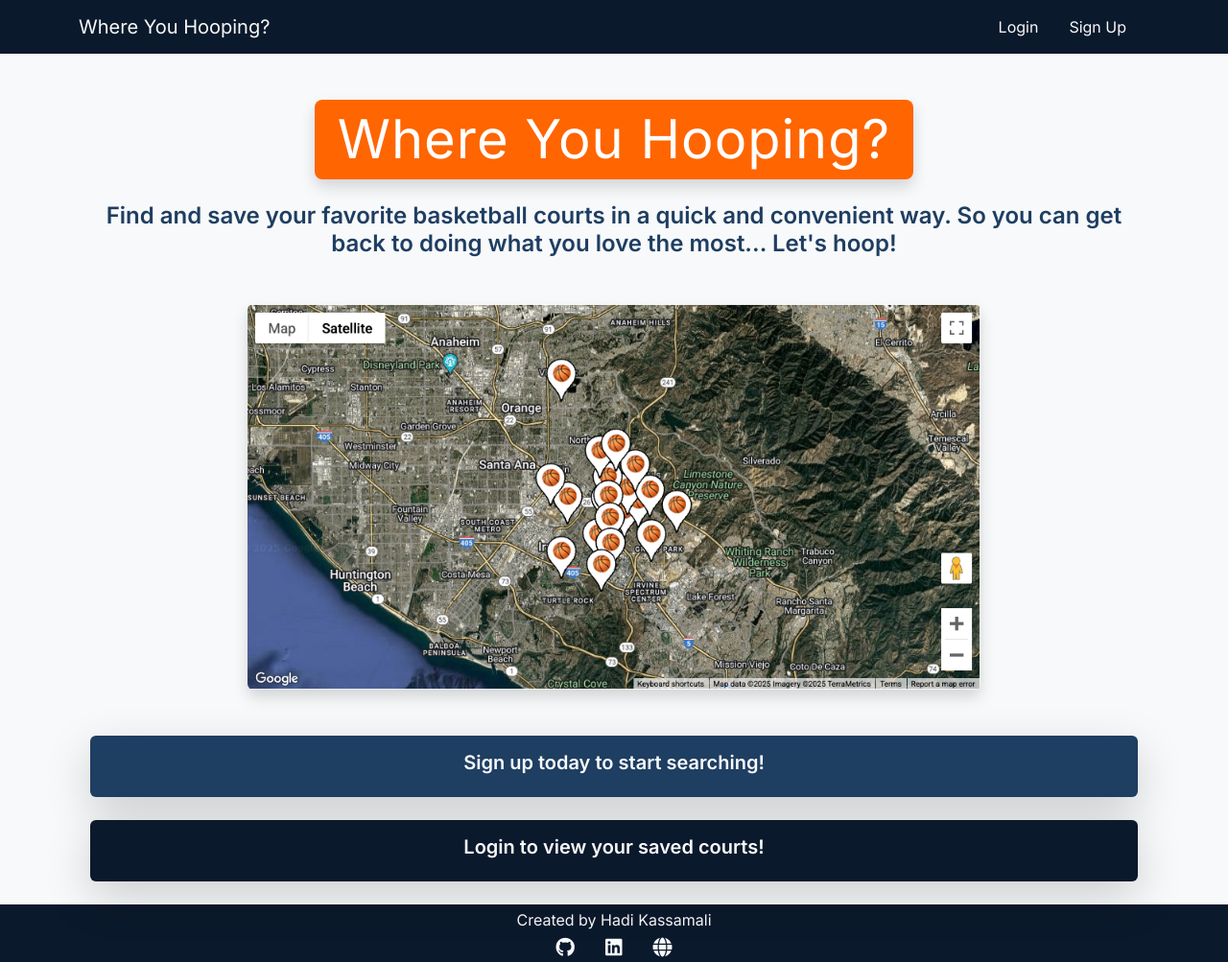
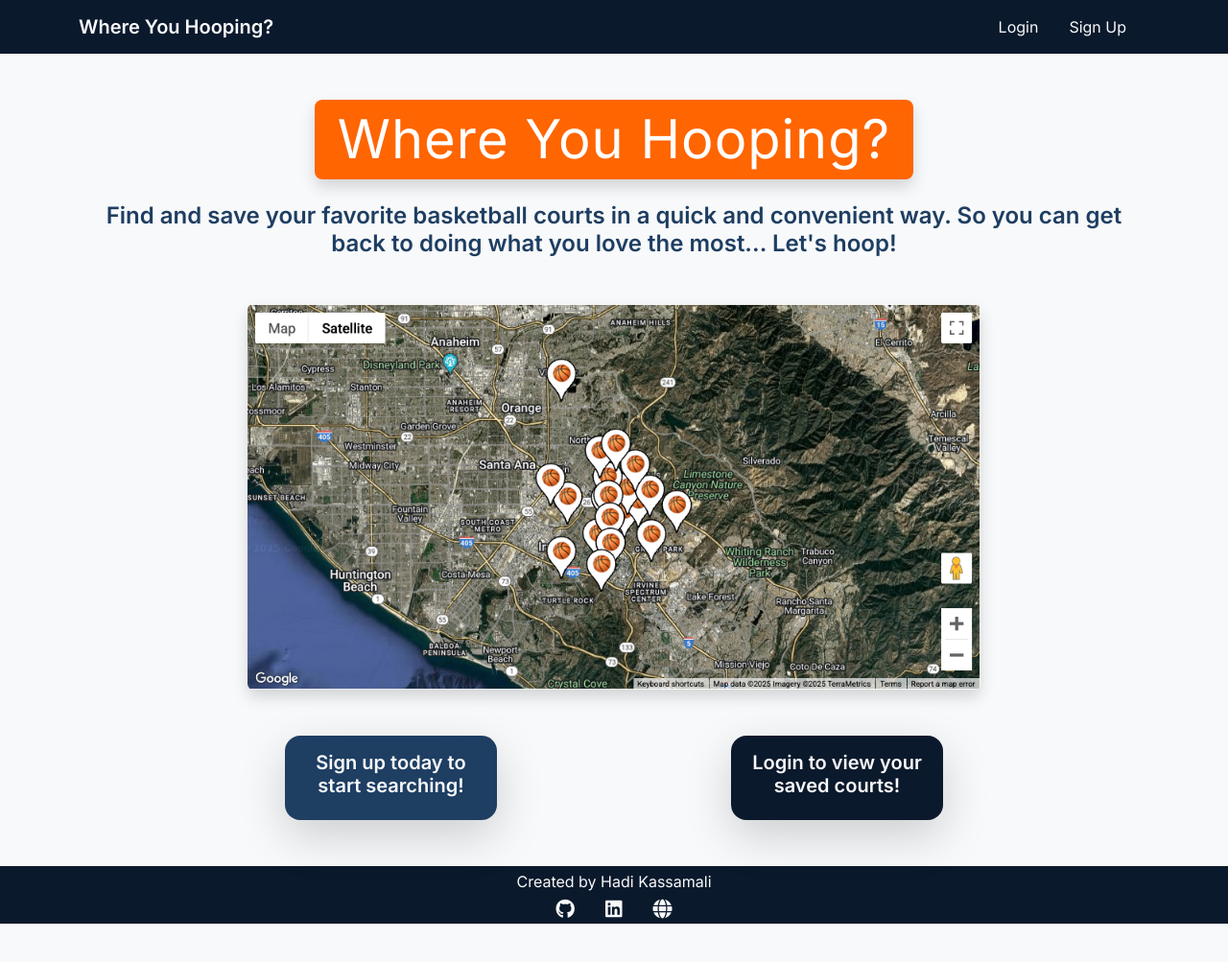
Before and after one commit to hdkassamali/The-Court-Connect, a Flask app: page / in a window 1280 px wide. Shown: the whole page at 96% size. After the commit the page ends 963 px from the top, so only its background shows below. Run offline with Flask 3, Linux system fonts and the light colour scheme.

Commit message:
Added custom classes to base.html for navbar title and links. Added custom classes to homepage.html for cards. Styled the cards for homepage and styled the navbar in main.css

```diff
--- a/static/css/main.css
+++ b/static/css/main.css
@@ -1,26 +1,38 @@
 body {
-    font-family: 'Inter', sans-serif;
+  font-family: "Inter", sans-serif;
 }
 
 .map_image {
-    width: 70%;
-    height: 70%;
+  width: 70%;
+  height: 70%;
 }
 
 a:hover {
-    color: #FF6500;
-    text-decoration: none;
+  color: #ff6500;
+  text-decoration: none;
+}
+
+.navbar_title {
+  font-weight: bold;
+  transition: transform 0.3s ease, color 0.3s ease;
+}
+
+.navbar_title:hover,
+.navbar_link:hover {
+  transform: scale(1.05);
+}
+
+.navbar_link {
+  transition: color 0.2s ease, transform 0.2s ease;
 }
 
 .homepage_link {
-    text-decoration: none;
+  text-decoration: none;
 }
 
 .homepage_link:hover {
-    text-decoration: underline;
-
+  text-decoration: underline;
 }
-
 
 h1 {
   text-align: center;
@@ -28,3 +40,8 @@ h1 {
   font-weight: bold;
   letter-spacing: 1px;
 }
+
+.homepage_card {
+  max-width: 50%;
+  margin: auto;
+}
--- a/templates/base.html
+++ b/templates/base.html
@@ -42,11 +42,11 @@
   <body class="bg-light text-custom-primary">
     <nav class="navbar navbar-expand-lg navbar-light bg-custom-accent">
       <div class="container">
-        {% if session["username"] %}
+        {# {% if session["username"] %}
         <a class="navbar-brand text-light">Where You Hooping?</a>
-        {% else %}
-        <a href="/" class="navbar-brand text-light">Where You Hooping?</a>
-        {% endif %}
+        {% else %} #}
+        <a href="/" class="navbar-brand text-light navbar_title">Where You Hooping?</a>
+        {# {% endif %} #}
         <ul class="navbar-nav ml-auto">
           {% if session['username'] %}
           <li class="nav-item">
@@ -54,10 +54,10 @@
           </li>
           {% else %}
           <li class="nav-item">
-            <a class="nav-link me-3 text-light" href="/login">Login</a>
+            <a class="nav-link me-3 text-light navbar_link" href="/login">Login</a>
           </li>
           <li class="nav-item">
-            <a class="nav-link me-3 text-light" href="/register">Sign Up</a>
+            <a class="nav-link me-3 text-light navbar_link" href="/register">Sign Up</a>
           </li>
           {% endif %}
         </ul>
--- a/templates/homepage.html
+++ b/templates/homepage.html
@@ -1,7 +1,9 @@
 {% extends "base.html" %} {% block title %}Where You Hooping?{% endblock %} {%
 block content %}
 <div class="container text-center my-5">
-  <h1 class="display-4 text-white font-weight-bold bg-custom-primary py-2 px-4 mb-4 rounded-3 shadow d-inline-block">
+  <h1
+    class="display-4 text-white font-weight-bold bg-custom-primary py-2 px-4 mb-4 rounded-3 shadow d-inline-block"
+  >
     Where You Hooping?
   </h1>
   <h4 class="text-custom-secondary">
@@ -22,20 +24,23 @@ block content %}
   />
 </div>
 
-<div class="container">
-  <div class="card shadow-lg my-4 bg-custom-secondary border-0">
-    <div class="card-body">
-      <h5 class="card-title text-center">
+<div class="container mb-5">
+  <div class="row justify-content-center g-4">
+    <div class="col-md-5">
+      <div class="card shadow-lg bg-custom-secondary border-0 rounded-4 homepage_card">
+        <div class="card-body text-center">
+          <h5 class="card-title">
             <a href="/register" class="text-light homepage_link">
               <strong>Sign up today to start searching!</strong>
             </a>
           </h5>
         </div>
       </div>
-
-  <div class="card shadow-lg my-4 bg-custom-accent border-0">
-    <div class="card-body">
-      <h5 class="card-title text-center">
+    </div>
+    <div class="col-md-5">
+      <div class="card shadow-lg bg-custom-accent border-0 rounded-4 homepage_card">
+        <div class="card-body text-center">
+          <h5 class="card-title">
             <a class="text-light homepage_link" href="/login">
               <strong>Login to view your saved courts!</strong>
             </a>
@@ -43,5 +48,7 @@ block content %}
         </div>
       </div>
     </div>
+  </div>
+</div>
 
 {% endblock %}
```
Lines whose indentation alone changed are shown as unchanged.
